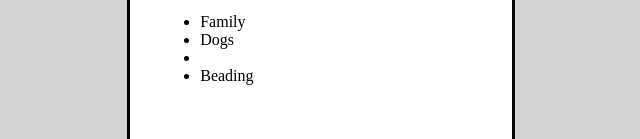
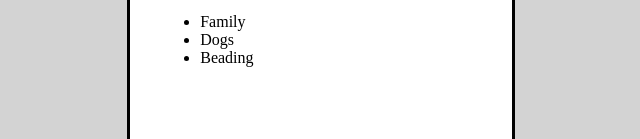
Before and after one commit to cre8ivesolutions/my_first_repo, a plain HTML site: page index.html in a window 1280 px wide. Shown: the part 336-475 px from the top of the page, without its empty margins (327-967 px from the left). Drawn offline with Linux system fonts and the light colour scheme.

Commit message:
Update index.html

```diff
--- a/index.html
+++ b/index.html
@@ -12,7 +12,7 @@
         <p>Wife. Mother. Grandmother. Sister. Aunt. Student.</p>
         <ul>
             <li>Family</li>
-            <li>Dogs<li>
+            <li>Dogs</li>
             <li>Beading</li>
         </ul>
     </div>
```
